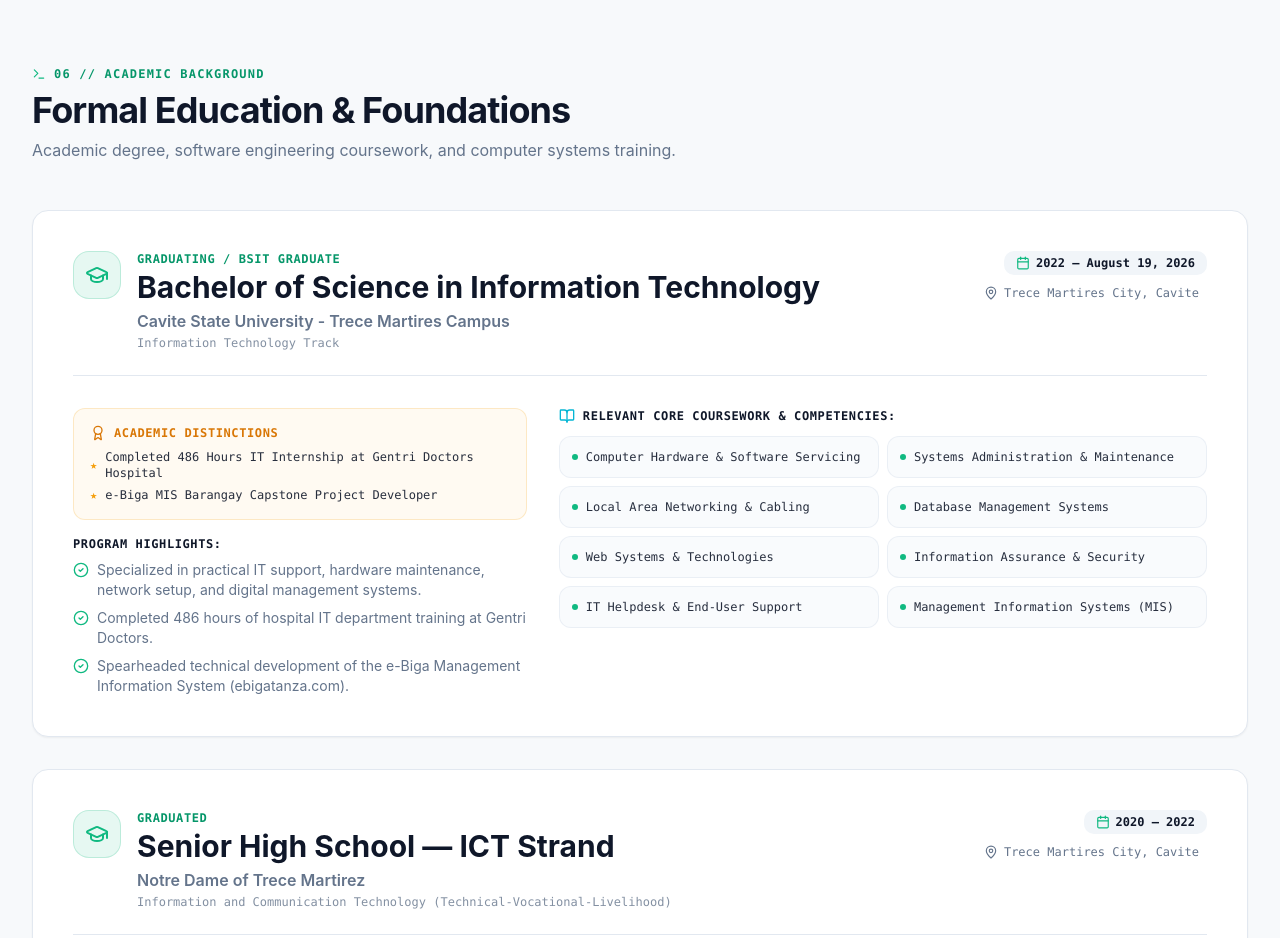
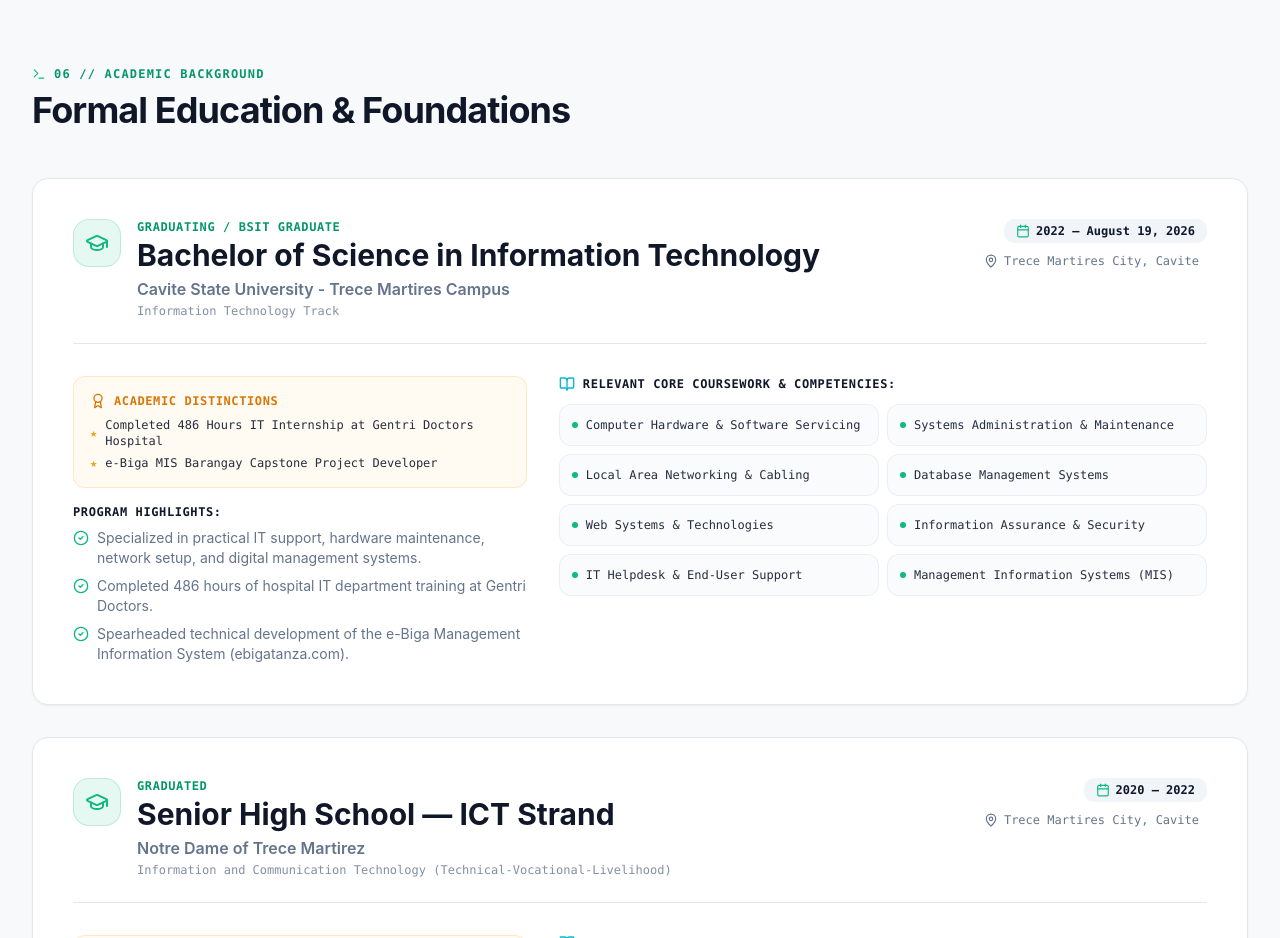
Before and after one commit to brixsese27/brixportfolio, a Next.js app: page / in a window 1280 px wide. Shown: the part 7300-8238 px from the top of the page. Built offline with nearby package versions, Linux system fonts and the light colour scheme.

Commit message:
chore: remove education section subtitle text

```diff
--- a/components/education.tsx
+++ b/components/education.tsx
@@ -24,9 +24,6 @@
           <h2 className="text-3xl sm:text-4xl font-bold tracking-tight text-foreground font-sans">
             Formal Education &amp; Foundations
           </h2>
-          <p className="text-base text-muted-foreground mt-2">
-            Academic degree, software engineering coursework, and computer systems training.
-          </p>
         </div>
 
         {/* Education Showcase Cards */}
```
